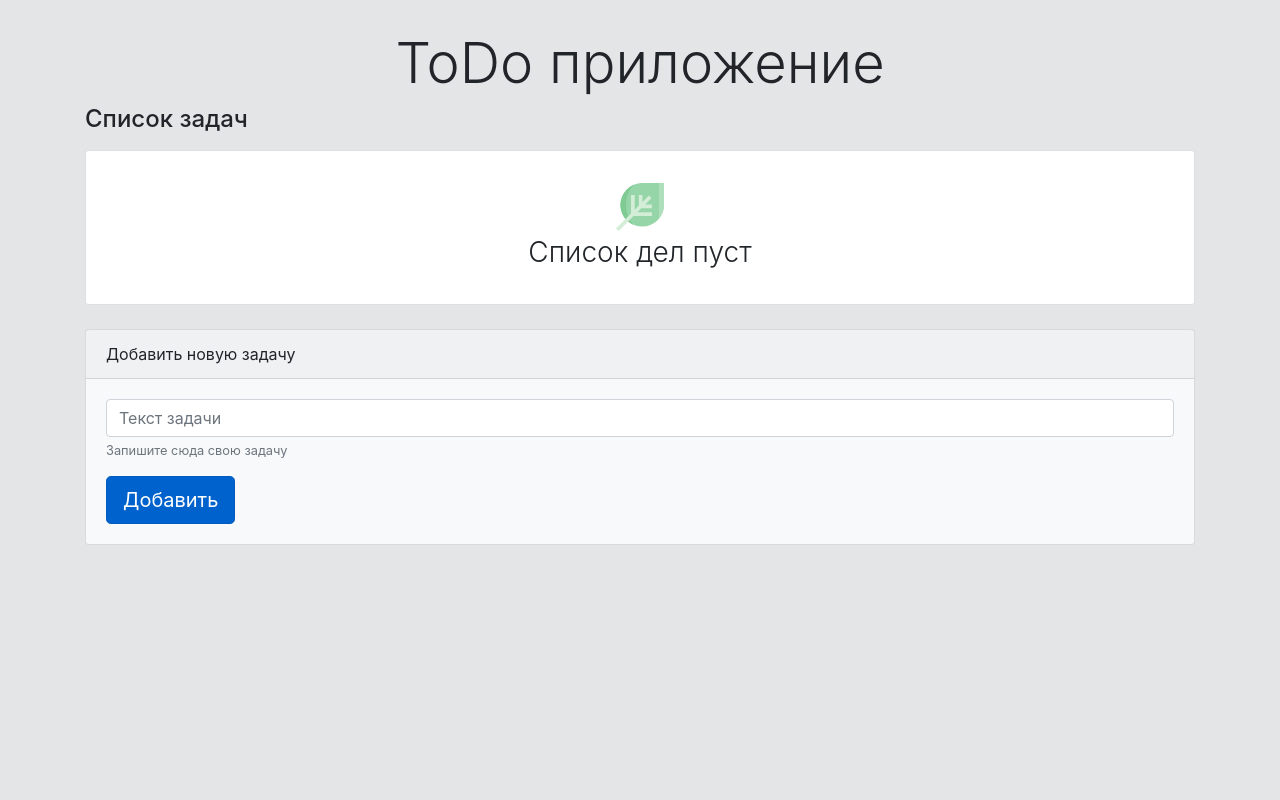
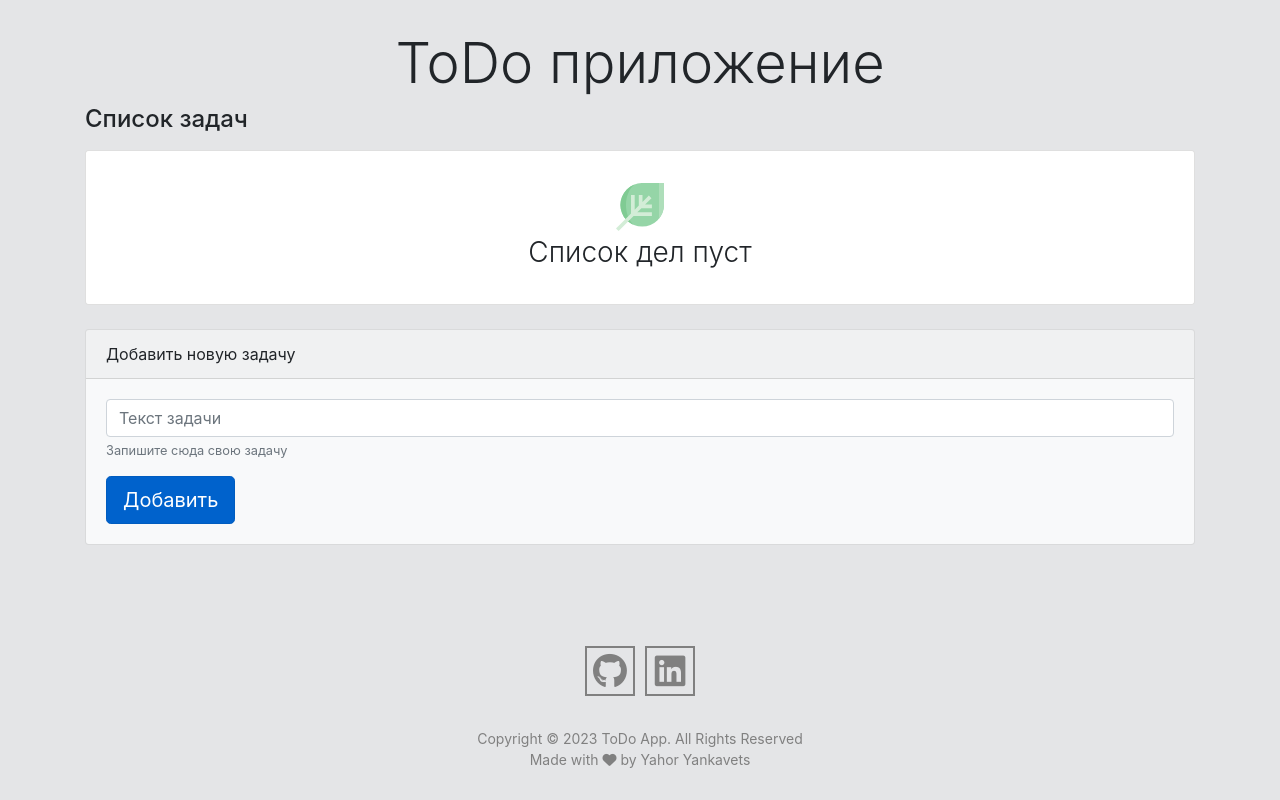
Before and after one commit to egorystuff/TodoApp, a plain HTML site: page index.html in a window 1280 px wide. Drawn offline with nearby package versions, Linux system fonts and the light colour scheme.

Commit message:
added new CSS styles and copyright

```diff
--- a/css/main.css
+++ b/css/main.css
@@ -97,10 +97,46 @@ body {
 	/* right: 0; */
 }
 
-.display-4  {
+.copyright__item {
+	margin-top: 2rem;
+}
+
+.display-4 {
 	text-align: center;
 }
 
-.mb--5{
-  margin-bottom: 1rem;
+.mb--5 {
+	margin-bottom: 1rem;
 }
+
+.social {
+	display: flex;
+	justify-content: center;
+}
+
+.social_item {
+	margin-right: 10px;
+	display: flex;
+	justify-content: center;
+	align-items: center;
+	width: 50px;
+	height: 50px;
+	border: 2px solid gray;
+
+	font-size: 35px;
+	color: gray;
+
+	text-decoration: none;
+	transition: background, transform 0.2s linear;
+}
+
+.social_item:last-child {
+	margin-right: 0;
+}
+
+.social_item:hover {
+	transform: translateY(-5px);
+	background-color: rgba(31, 29, 29, 0.089);
+	color: gray;
+	text-decoration: none;
+}
--- a/index.html
+++ b/index.html
@@ -10,6 +10,8 @@
 			crossorigin="anonymous"
 		/>
 		<link rel="stylesheet" href="css/main.css" />
+
+		<script src="https://kit.fontawesome.com/f3019626da.js" crossorigin="anonymous"></script>
 		<title>ToDo приложение</title>
 	</head>
 	<body>
@@ -47,9 +49,7 @@
 					<form id="form">
 						<div class="form-group">
 							<input type="text" class="form-control" id="taskInput" placeholder="Текст задачи" required />
-							<small id="emailHelp" class="form-text text-muted"
-								>Запишите сюда свою задачу</small
-							>
+							<small id="emailHelp" class="form-text text-muted">Запишите сюда свою задачу</small>
 						</div>
 						<button type="submit" class="btn btn-primary btn-lg active btn--add">Добавить</button>
 					</form>
@@ -60,7 +60,21 @@
 		</div>
 
 		<div class="copyright">
-			<!-- Бесплатный практикум по JavaScript от <a href="https://webcademy.ru" target="_blank">ВебКадеми</a> -->
+			<div class="social">
+				<a class="social_item" href="https://github.com/egorystuff" target="_blank">
+					<i class="fa-brands fa-github"> </i>
+				</a>
+
+				<a class="social_item" href="https://www.linkedin.com/in/yahor-yankavets-120379259/" target="_blank">
+					<i class="fa-brands fa-linkedin"></i>
+				</a>
+			</div>
+
+			<div class="copyright__item">Copyright © 2023 ToDo App. All Rights Reserved</div>
+			<div>
+				Made with <i class="fa-solid fa-heart"></i>
+				<span>by Yahor Yankavets</span>
+			</div>
 		</div>
 
 		<script src="js/main.js"></script>
```
Also changed, not shown: 1 other file.
